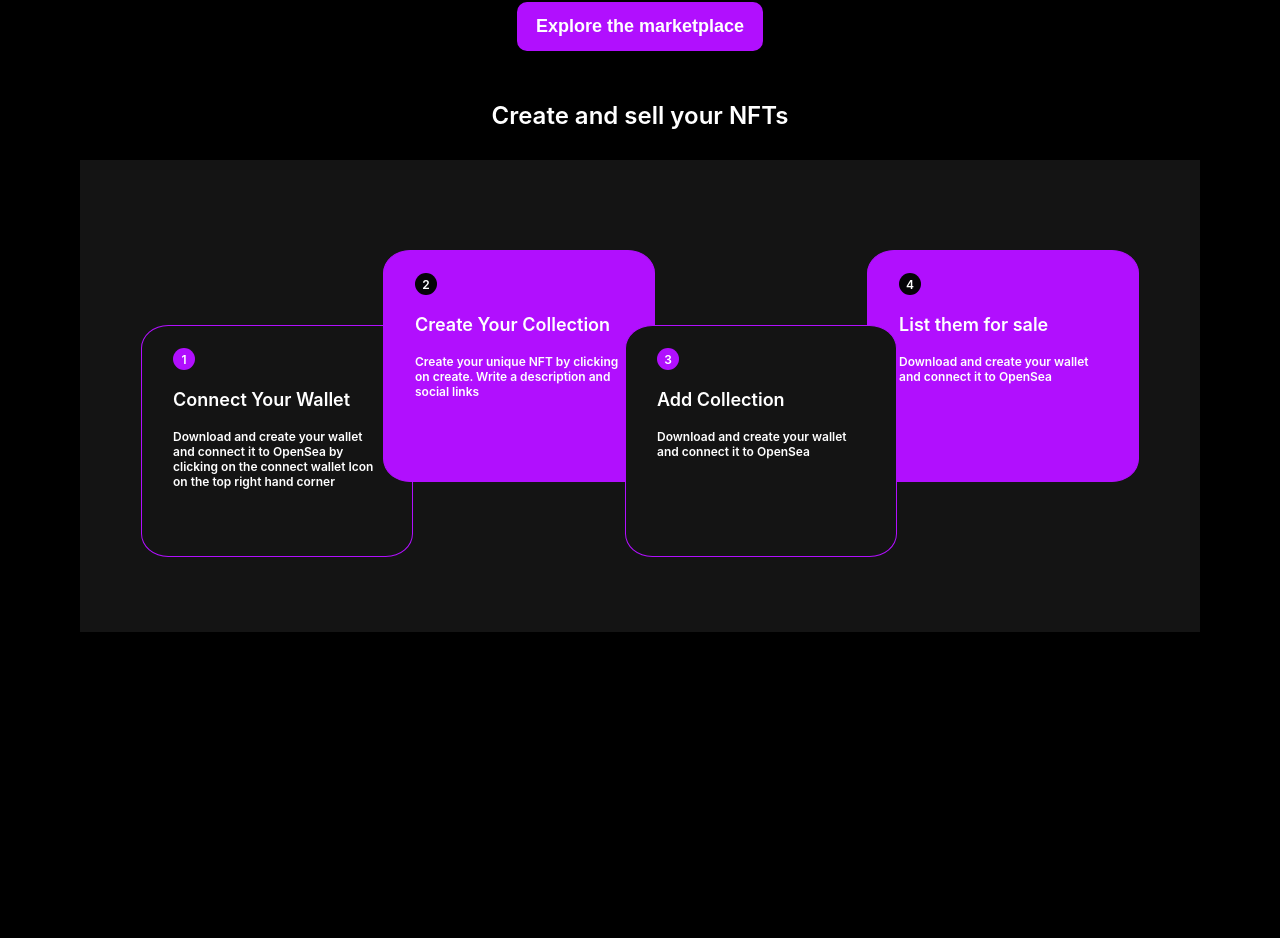
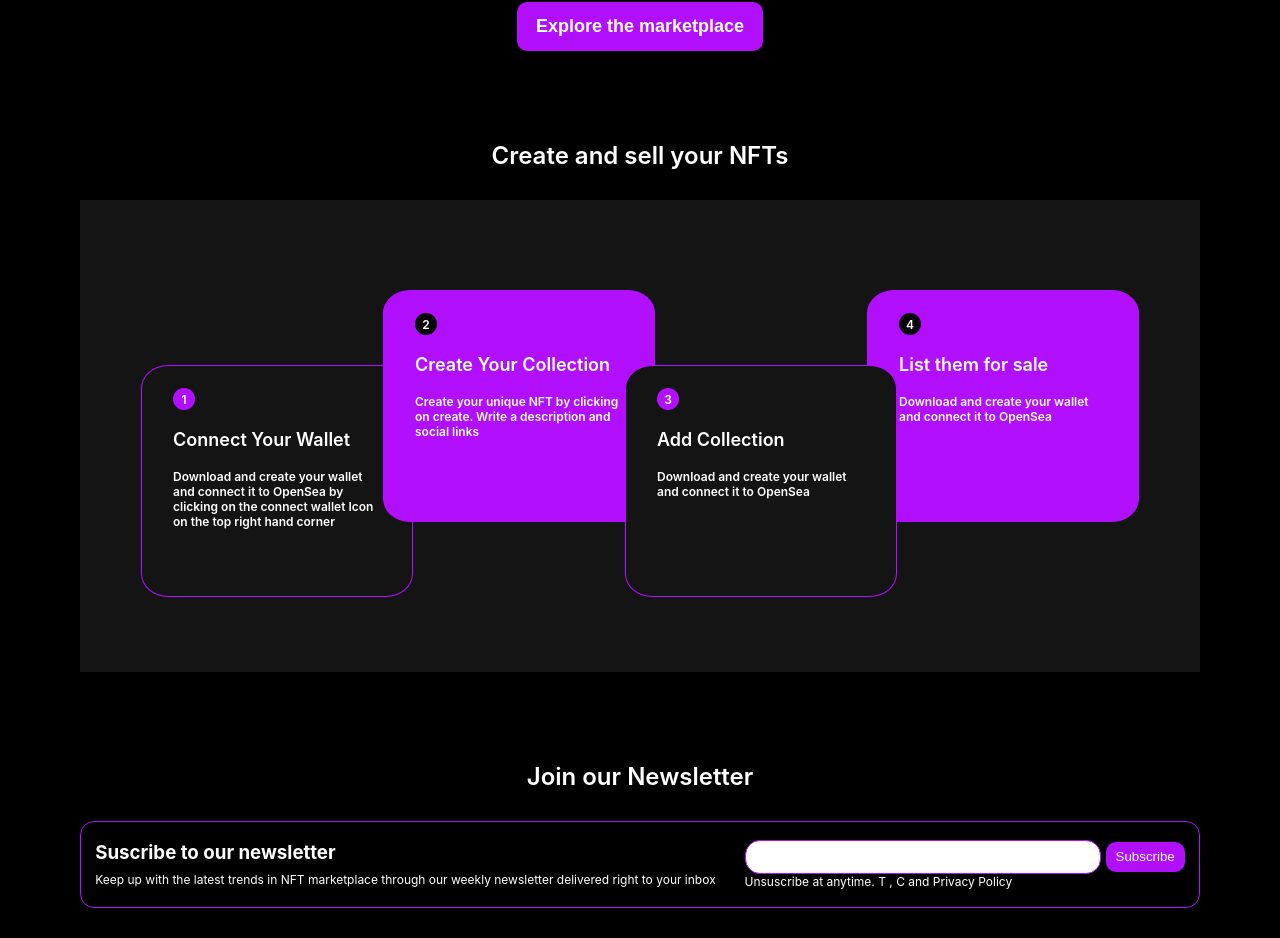
Before and after one commit to ibrahimshittu/RIO_Marketplace, a React (Create React App) app: page / in a window 1280 px wide. Shown: the part 1810-2748 px from the top of the page. Before the commit the page ends 2462 px from the top, so only its background shows below. Built offline with nearby package versions, Linux system fonts and the light colour scheme.

Commit message:
newsletter

```diff
--- a/src/components/Collections.js
+++ b/src/components/Collections.js
@@ -1,7 +1,7 @@
 import React from 'react';
 import styled from 'styled-components';
 import NFTCard from './NFTCard';
-import SearchIcon from '@material-ui/icons/Search';
+// import SearchIcon from '@material-ui/icons/Search';
 import ArrowDropDownIcon from '@material-ui/icons/ArrowDropDown';
 import CalendarTodayIcon from '@material-ui/icons/CalendarToday';
 
@@ -143,7 +143,4 @@ const Button3 = styled.button`
         background: #a310e8;
 
     }
-
-
-
 `
--- a/src/components/Home.js
+++ b/src/components/Home.js
@@ -1,16 +1,20 @@
 import React from 'react'
 import styled from 'styled-components'
 import Hero from './Hero';
-import Collection from './Collections';
+import Collections from './Collections';
 import HowItWorks from './HowItWorks';
+import Newsletter from './Newsletter';
+
+
 
 
 function Home() {
     return (
         <Container>
             <Hero/>
-            <Collection />
+            <Collections />
             <HowItWorks />
+            <Newsletter/>
         </Container>
     )
 }
--- a/src/components/HowItWorks.js
+++ b/src/components/HowItWorks.js
@@ -33,7 +33,7 @@ export default HowItWorks
 
 const Container= styled.div`
 
-    margin: 20px 30px;
+    margin: 90px 30px;
 `
 
 const Heading= styled.div`
--- /dev/null
+++ b/src/components/Newsletter.js
@@ -0,0 +1,89 @@
+import React from 'react'
+import styled from 'styled-components'
+
+function Newsletter() {
+    return (
+        <Container>
+            <Heading>Join our Newsletter</Heading>
+            <SmallContainer>
+                <LeftSide>
+                    <h3>Suscribe to our newsletter</h3>
+                    <p>Keep up with the latest trends in NFT marketplace through our weekly newsletter delivered right to your inbox</p>
+                </LeftSide>
+                <RightSide>
+                    <SearchBar>
+                        <input/>
+                        <button>Subscribe</button>
+                    </SearchBar>
+                    <p>Unsuscribe at anytime. T , C and Privacy Policy</p>
+                </RightSide>
+            </SmallContainer>
+        </Container>
+    )
+}
+
+export default Newsletter
+
+
+const Container = styled.div`
+    margin: 30px;
+
+`
+
+const Heading = styled.div`
+    font-size: 24px;
+    text-align: center;
+    font-weight: 600;
+    margin-bottom: 30px;
+
+`
+
+const SmallContainer = styled.div`
+    border: 1px solid #b10ffe;
+    border-radius: 14px;
+    display: flex;
+    align-items: center;
+    justify-content: space-around;
+`
+const LeftSide = styled.div`
+    h3 {
+        margin-bottom: 8px;
+    }
+
+    p {
+        font-size: 12px;
+        margin-top: 0;
+        margin-bottom: 20px;
+        }
+
+`
+const RightSide = styled.div`
+
+
+        p {
+            font-size: 12px;
+            margin-top: 0;
+            margin-bottom: 0;
+        }
+
+`
+
+const SearchBar = styled.div`
+    input {
+        width: 350px;
+        height: 30px;
+        border-radius: 15px;
+        border: 1px solid #B10FFE;
+    }
+
+    button {
+        height: 30px;
+        color: white;
+        background: #B10FFE;
+        border: none;
+        border-radius: 10px;
+        margin-left: 5px;
+        padding-right: 10px;
+        padding-left: 10px;
+    }
+`
```
